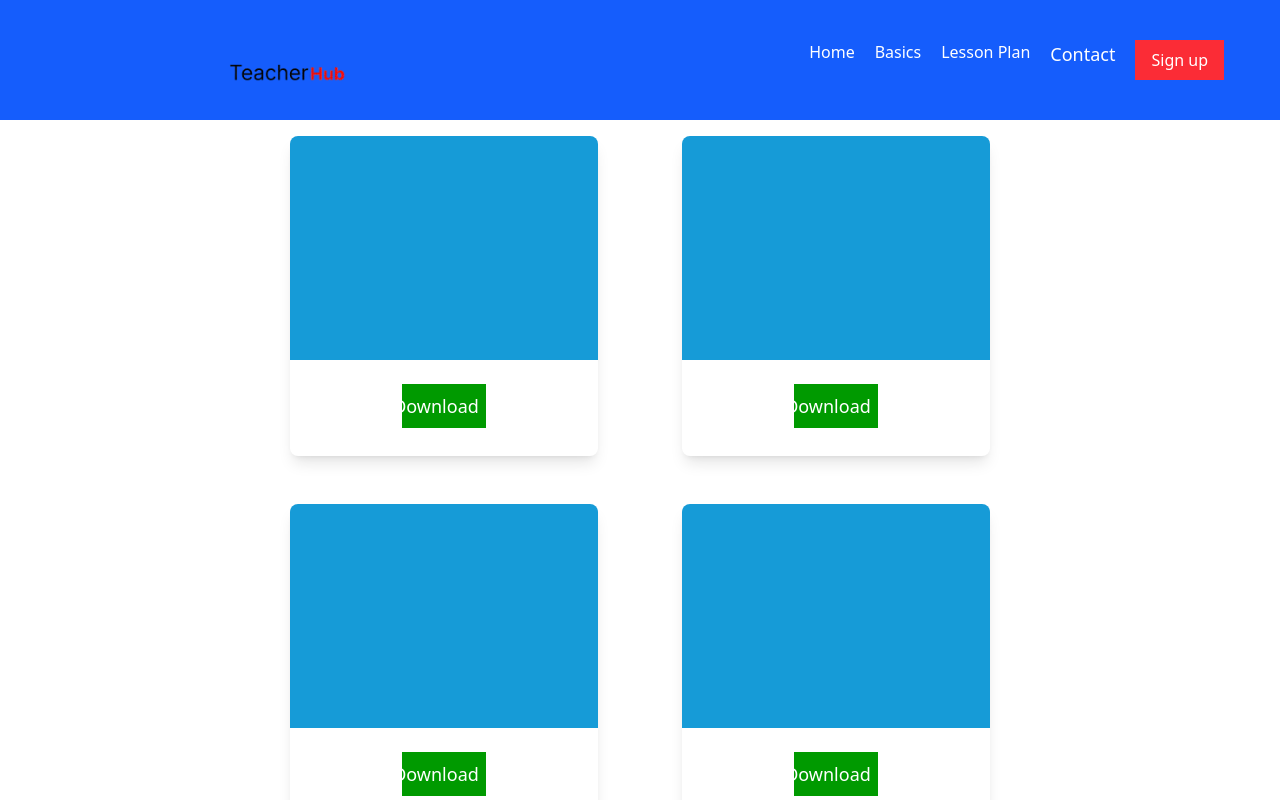
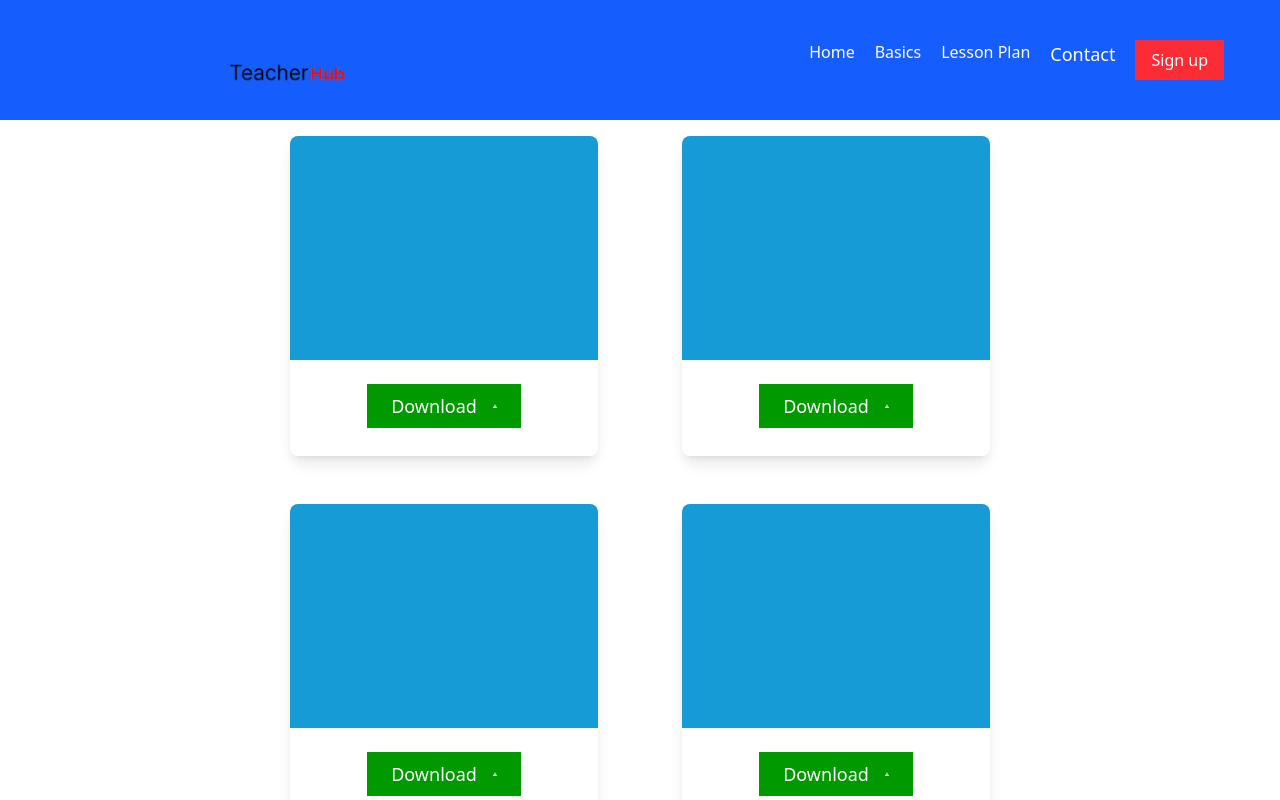
Before and after one commit to azongoismail/Teacher-Companion-React-App, a React (Vite) app: page /CADPage in a window 1280 px wide. Shown: the top 800 px of the page. Built offline with nearby package versions, Linux system fonts and the light colour scheme.

Commit message:
styled th lesson plan download btn

```diff
--- a/src/components/LessonPlan.jsx
+++ b/src/components/LessonPlan.jsx
@@ -9,8 +9,9 @@ const LessonPlan = ({subject, topic, src, filename}) => {
         <div className='bg-[#169BD7] w-full h-[70%] rounded-t-lg'></div>
         <h1>{subject}</h1>
         <p>{topic}</p>
+        <Button />
         <Link to={src} download={filename} className=' flex items-center mx-auto ' target='blank'>
-        <Button />
+
         </Link>
     </div>
     {/* <button className='flex justify-center  items-center bg-[#009A00] w-[60%] mx-auto py-2 px-2  text-center text-white text-lg cursor-pointer sm:w-[80%] md:w-[80%]'>
```
